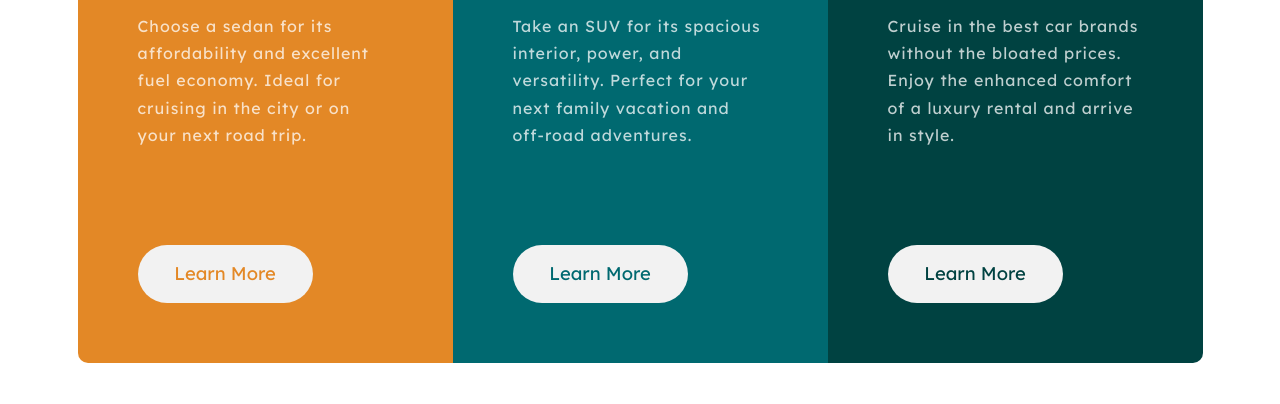
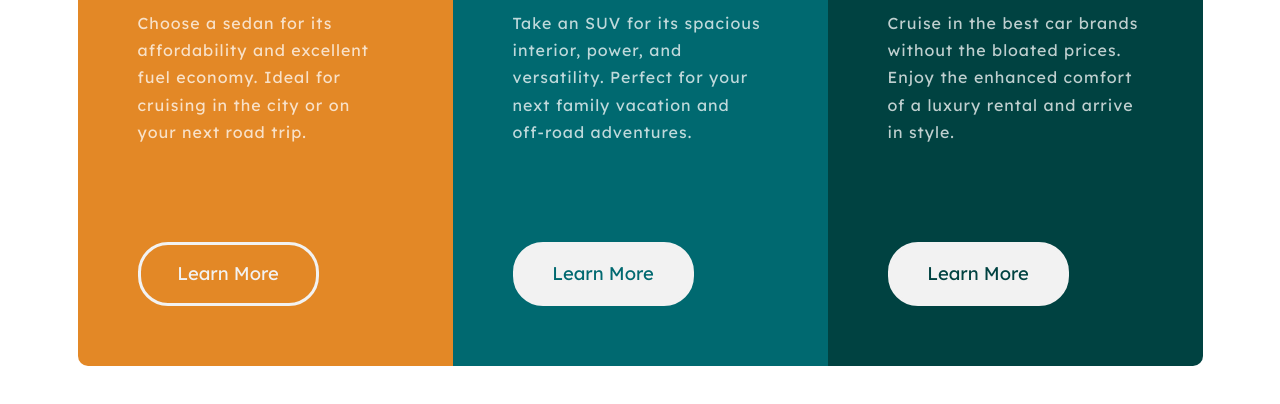
Before and after one commit to off-nadir-insight/3-column-preview, a plain HTML site: page index.html in a window 1280 px wide. In both pictures the pointer is over the link 225 px from the left and 601 px from the top of the page. Shown: the part 328-732 px from the top of the page. Drawn offline with Linux system fonts and the light colour scheme.

Commit message:
add hover states to buttons

```diff
--- a/css/style.css
+++ b/css/style.css
@@ -73,6 +73,7 @@ img {
   display: inline-block;
   background-color: var(--clr-gray-light);
   padding: 1em 2em;
+  border: 3px solid var(--clr-gray-light);
   border-radius: 30px;
   text-decoration: none;
   cursor: pointer;
@@ -82,12 +83,30 @@ img {
   color: var(--clr-orange);
 }
 
+.btn-sedans:hover,
+.btn-sedans:focus {
+  color: var(--clr-gray-light);
+  background-color: var(--clr-orange);
+}
+
 .btn-suvs {
   color: var(--clr-cyan-dark);
 }
 
+.btn-suvs:hover,
+.btn-suvs:focus {
+  color: var(--clr-gray-light);
+  background-color: var(--clr-cyan-dark);
+}
+
 .btn-luxury {
   color: var(--clr-cyan-very-dark);
+}
+
+.btn-luxury:hover,
+.btn-luxury:focus {
+  color: var(--clr-gray-light);
+  background-color: var(--clr-cyan-very-dark);
 }
 
 @media screen and (min-width: 1200px) {
```
